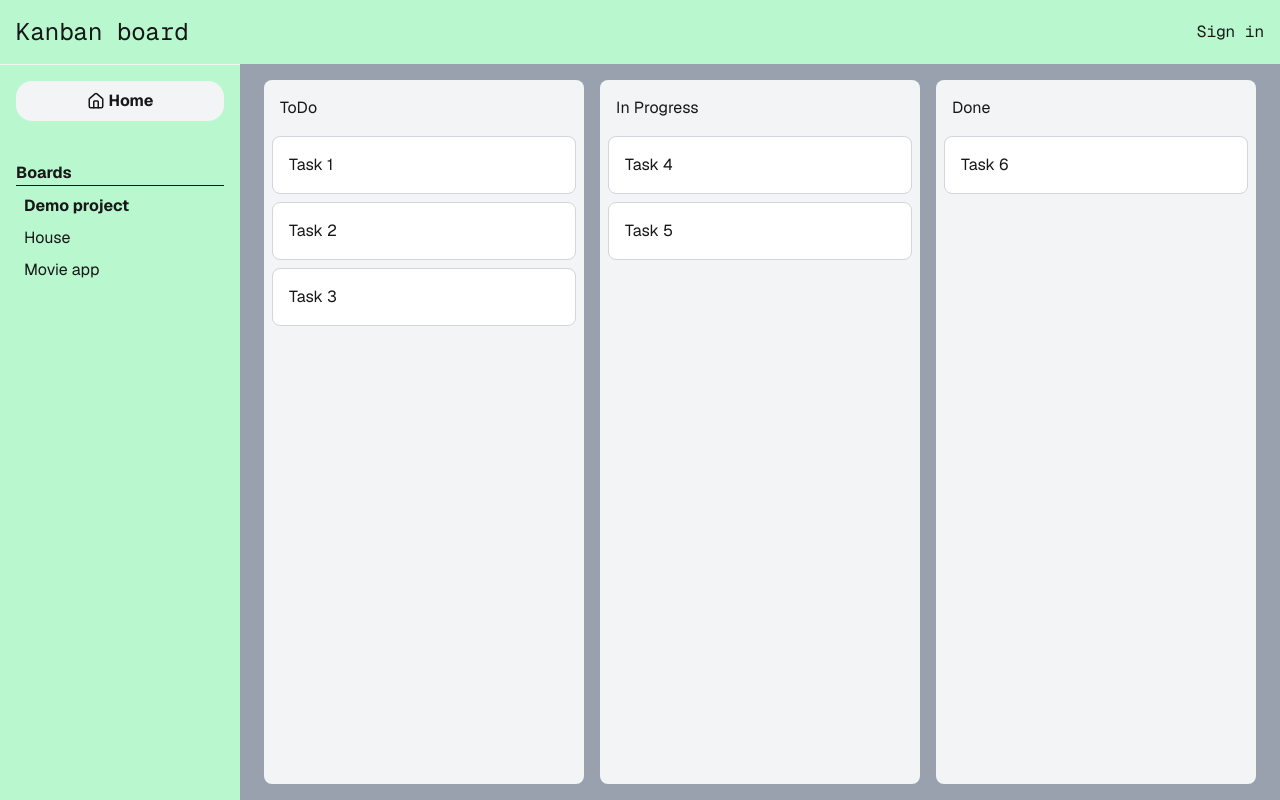
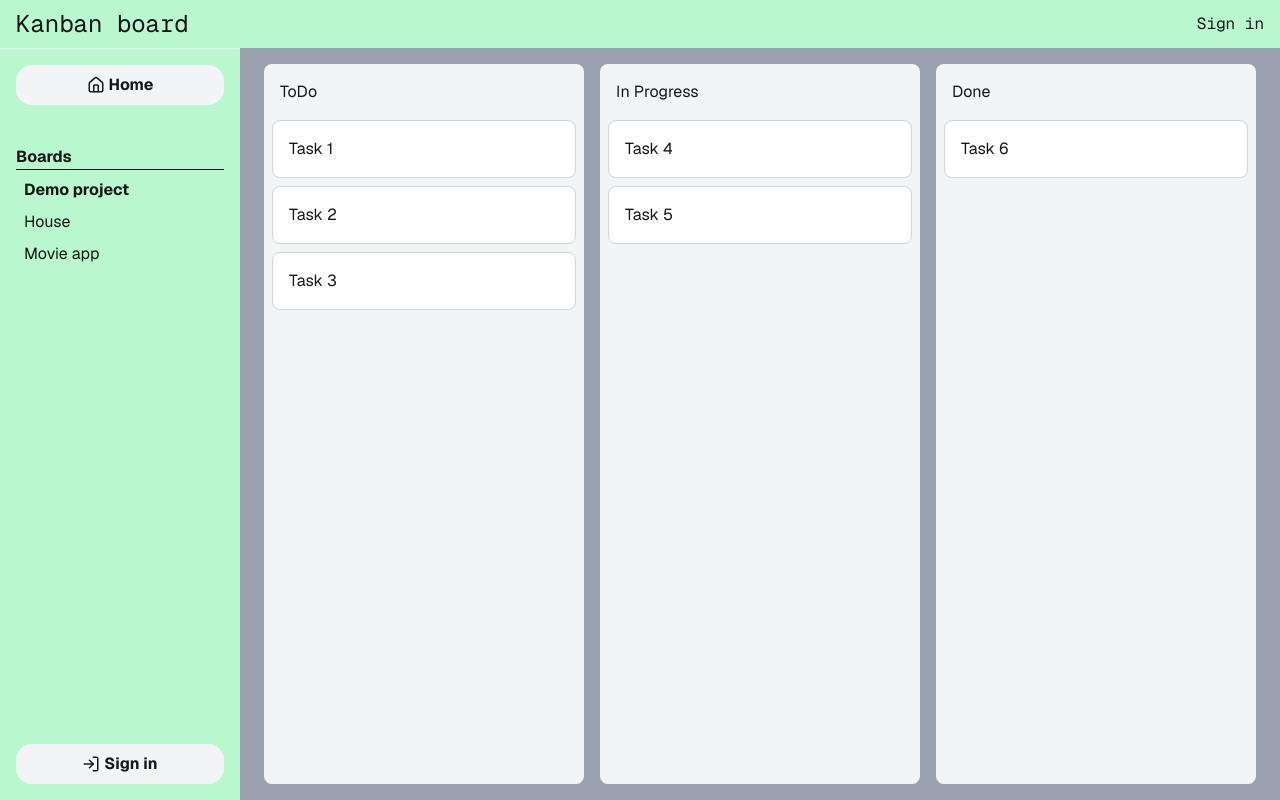
Before and after one commit to jonathanbackhed/kanban, a Next.js app in the folder client/: page / in a window 1280 px wide. Built offline with nearby package versions, Linux system fonts and the light colour scheme.

Commit message:
refactor: project structure

```diff
--- a/client/app/page.tsx
+++ b/client/app/page.tsx
@@ -1,12 +1,12 @@
-import Board from "@/components/Board";
-import Navbar from "@/components/Navbar";
-import Sidebar from "@/components/menu/Sidebar";
+import Board from "@/components/board/Board";
+import Navbar from "@/components/layout/Navbar";
+import Sidebar from "@/components/layout/Sidebar";
 
 export default function Home() {
   return (
-    <div className="h-screen max-w-[2560px] bg-green-200 flex flex-col mx-auto font-sans">
+    <div className="mx-auto flex h-screen max-w-[2560px] flex-col bg-green-200 font-sans">
       <Navbar />
-      <div className="flex flex-row flex-1">
+      <div className="flex flex-1 flex-row">
         <Sidebar />
         <div className="flex flex-1 overflow-auto">
           <Board />
--- a/client/components/Navbar.tsx
+++ /dev/null
@@ -1,10 +0,0 @@
-import React from "react";
-
-export default function Navbar() {
-  return (
-    <div className="p-4 flex justify-between items-center font-mono">
-      <h1 className="text-2xl">Kanban board</h1>
-      <button className="hover:underline hover:cursor-pointer">Sign in</button>
-    </div>
-  );
-}
--- a/client/components/Board.tsx
+++ b/client/components/board/Board.tsx
@@ -17,6 +17,7 @@ import { Card as CardType } from "@/types/board";
 import Card from "./Card";
 import { arrayMove } from "@dnd-kit/sortable";
 
+// ! REMOVE IN FUTURE
 const data = {
   todo: [
     { id: "1", title: "Task 1", index: 0 },
@@ -115,6 +116,8 @@ export default function Board() {
 
       if (currentIndex === overIndex) return prev;
 
+      // TODO: Modify currentIndex and overIndex and apply correct index to their objects
+
       return {
         ...prev,
         [currentContainer]: arrayMove(prev[currentContainer], currentIndex, overIndex),
--- a/client/components/menu/BoardListItem.tsx
+++ b/client/components/board/BoardListItem.tsx
@@ -10,8 +10,9 @@ export default function BoardListItem({ title, active }: Props) {
     <li>
       <button
         className={
-          "hover:bg-black/10 hover:cursor-pointer rounded-lg px-2 py-1 w-full text-start " + (active && "font-bold")
-        }>
+          "w-full rounded-lg px-2 py-1 text-start hover:cursor-pointer hover:bg-black/10 " + (active && "font-bold")
+        }
+      >
         {title}
       </button>
     </li>
--- /dev/null
+++ b/client/components/layout/Navbar.tsx
@@ -0,0 +1,10 @@
+import React from "react";
+
+export default function Navbar() {
+  return (
+    <div className="flex items-center justify-between px-4 py-2 font-mono">
+      <h1 className="text-2xl">Kanban board</h1>
+      <button className="hover:cursor-pointer hover:underline">Sign in</button>
+    </div>
+  );
+}
--- a/client/components/menu/Sidebar.tsx
+++ b/client/components/layout/Sidebar.tsx
@@ -1,19 +1,19 @@
 import { House, LogIn, User } from "lucide-react";
 import React from "react";
 import SidebarButton from "./SidebarButton";
-import BoardItem from "./BoardListItem";
+import BoardItem from "../board/BoardListItem";
 
 export default function Sidebar() {
   return (
-    <div className="p-4 w-60 border-t border-t-gray-100 flex flex-col justify-between">
+    <div className="flex w-60 flex-col justify-between border-t border-t-gray-100 p-4">
       <div>
-        <div className="space-y-2 mb-10">
+        <div className="mb-10 space-y-2">
           <SidebarButton title="Home" icon={<House size={18} className="mr-1" />} />
           {/* <SidebarButton title="Profile" icon={<User size={18} className="mr-1" />} /> */}
         </div>
 
         <div>
-          <h4 className="font-bold border-b mb-1">Boards</h4>
+          <h4 className="mb-1 border-b font-bold">Boards</h4>
           <ul>
             <BoardItem title="Demo project" active />
             <BoardItem title="House" />
@@ -22,7 +22,9 @@ export default function Sidebar() {
         </div>
       </div>
 
-      <div>{/* <SidebarButton title="Sign in" icon={<LogIn size={18} className="mr-1" />} /> */}</div>
+      <div>
+        <SidebarButton title="Sign in" icon={<LogIn size={18} className="mr-1" />} />
+      </div>
     </div>
   );
 }
```
Also changed, not shown: client/components/board/Card.tsx (renamed from client/components/Card.tsx), client/components/board/Column.tsx (renamed from client/components/Column.tsx), client/components/layout/SidebarButton.tsx (renamed from client/components/menu/SidebarButton.tsx).
